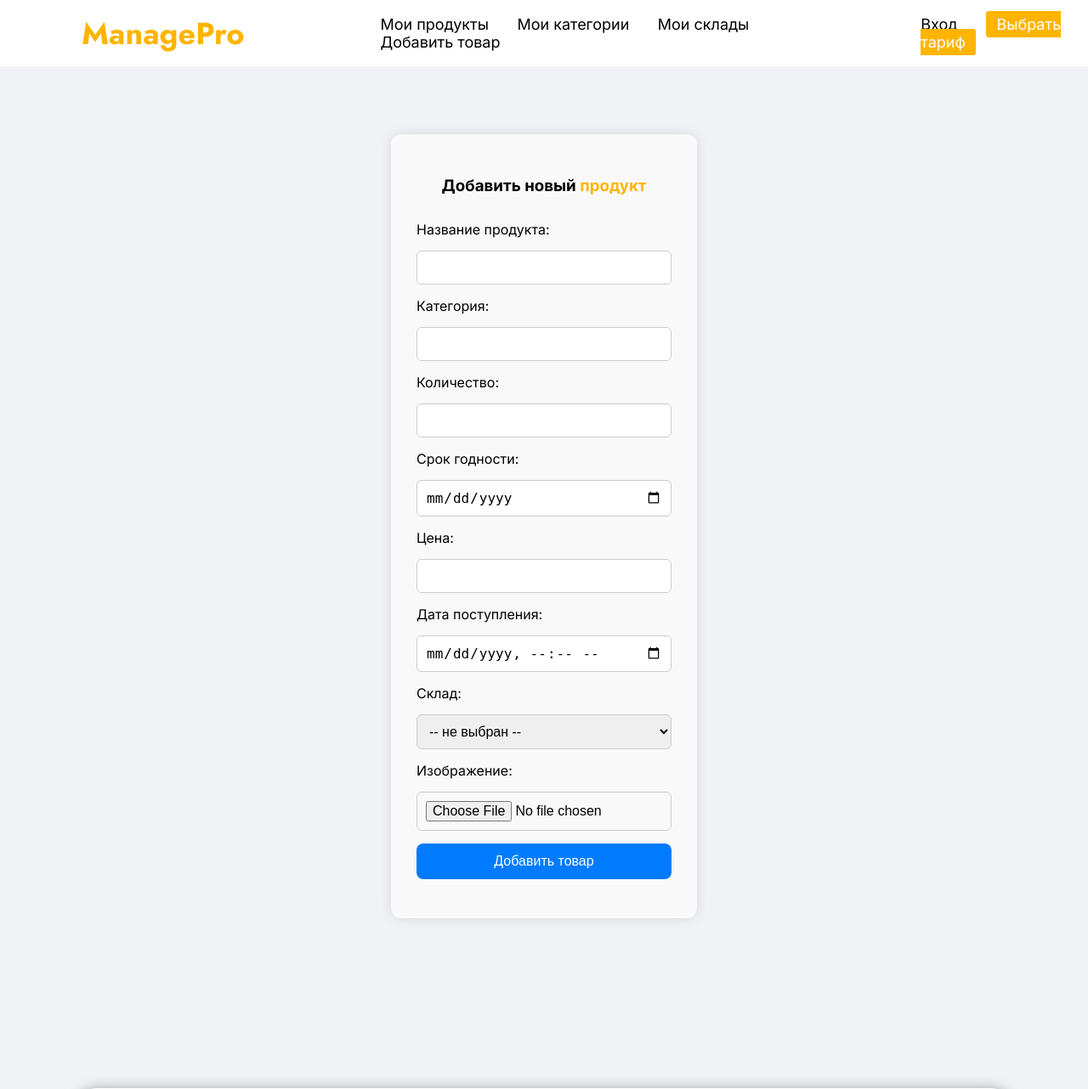
After one commit to Neumann96/ManagePro, a Django app: page //add_product in a window 1280 px wide. The commit adds this page. Shown: the top 1282 px of the page at 85% size. Run offline with Django 5.2, Linux system fonts and the light colour scheme; data that the repository does not hold is empty.

Commit message:
update someone styles

```diff
--- a/managepro/static/css/style.css
+++ b/managepro/static/css/style.css
@@ -46,9 +46,9 @@ li {
 
 .choose {
     text-decoration: none;
-    padding: 2px;
+    padding: 3px 10px;
     background-color: #ffb400;
-    border: 1px solid #ffb400;
+    border: 2px solid #ffb400;
     color: white;
     border-radius: 4px;
     transition: background-color 0.4s, color 0.4s;
@@ -621,8 +621,8 @@ hr {
 }
 
 .add-product-form {
-  max-width: 600px;
-  margin: 0 auto;
+  width: 300px;
+  margin: 80 auto;
   padding: 30px;
   background-color: #f9f9f9;
   border-radius: 12px;
@@ -631,7 +631,7 @@ hr {
 
 .add-product-form h3 {
   text-align: center;
-  margin-bottom: 20px;
+  margin-bottom: 30px;
 }
 
 .add-product-form form {
--- /dev/null
+++ b/managepro/templates/add_product.html
@@ -0,0 +1,40 @@
+{% extends 'base.html' %}
+
+{% block content %}
+<div class="add-product-form">
+  <h3>Добавить новый <span class="text-blue">продукт</span></h3>
+  <form method="post" enctype="multipart/form-data">
+    {% csrf_token %}
+    <label>Название продукта:</label>
+    <input type="text" name="productname" required>
+
+    <label>Категория:</label>
+    <input type="number" name="categoryid">
+
+    <label>Количество:</label>
+    <input type="number" name="quantity">
+
+    <label>Срок годности:</label>
+    <input type="date" name="expirydate">
+
+    <label>Цена:</label>
+    <input type="number" step="0.01" name="price">
+
+    <label>Дата поступления:</label>
+    <input type="datetime-local" name="datereceived">
+
+    <label>Склад:</label>
+    <select name="warehouseid">
+        <option value="">-- не выбран --</option>
+        {% for warehouse in warehouses %}
+            <option value="{{ warehouse.pk }}">{{ warehouse }}</option>
+        {% endfor %}
+    </select>
+
+    <label>Изображение:</label>
+    <input type="file" name="image">
+
+    <button type="submit" class="submit-button">Добавить товар</button>
+  </form>
+</div>
+{% endblock %}
--- a/managepro/templates/base.html
+++ b/managepro/templates/base.html
@@ -15,6 +15,7 @@
                 <li><a href="{% url 'view_products' %}" class="enter">Мои продукты</a></li>
                 <li><a href="{% url 'view_categories' %}" class="enter">Мои категории</a></li>
                 <li><a href="{% url 'view_warehouse' %}" class="enter">Мои склады</a></li>
+                <li><a href="{% url 'add_product' %}" class="enter">Добавить товар</a></li>
             </ul>
             <ul>
                 <li>
--- a/managepro/templates/main.html
+++ b/managepro/templates/main.html
@@ -14,6 +14,7 @@
                 <li><a href="{% url 'view_products' %}" class="enter">Мои продукты</a></li>
                 <li><a href="{% url 'view_categories' %}" class="enter">Мои категории</a></li>
                 <li><a href="{% url 'view_warehouse' %}" class="enter">Мои склады</a></li>
+                <li><a href="{% url 'add_product' %}" class="enter">Добавить товар</a></li>
             </ul>
             <ul>
                 <li>
--- a/managepro/urls.py
+++ b/managepro/urls.py
@@ -14,4 +14,5 @@ urlpatterns = [
     path('categories/', views.views_categories, name='view_categories'),
     path('warehouse/', views.warehouse_list, name='view_warehouse'),
     path('products/delete/<int:productid>/', views.delete_product, name='delete_product'),
+    path('/add_product', views.add_product, name='add_product')
 ] + static(settings.MEDIA_URL, document_root=settings.MEDIA_ROOT)
--- a/managepro/views.py
+++ b/managepro/views.py
@@ -13,37 +13,36 @@ def main_window(request):
 
 
 def views_products(request):
-    if request.method == "POST":
-        productname = request.POST.get("productname")
-        categoryid = request.POST.get("categoryid") or None
-        quantity = request.POST.get("quantity") or None
-        expirydate = request.POST.get("expirydate") or None
-        price = request.POST.get("price") or None
-        datereceived = request.POST.get("datereceived") or None
-        warehouseid_input = request.POST.get("warehouseid") or None
-        try:
-            warehouse = Warehouse.objects.get(pk=warehouseid_input) if warehouseid_input else None
-        except Warehouse.DoesNotExist:
-            warehouse = None
-        image = request.FILES.get("image")
-
-        product = Product(
-            productname=productname,
-            categoryid=Category.objects.get(pk=categoryid) if categoryid else None,
-            quantity=quantity,
-            expirydate=expirydate or None,
-            price=price,
-            datereceived=parse_datetime(datereceived) if datereceived else None,
-            warehouseid=warehouse,
-            image=image,
-        )
-        product.save()
-        return redirect('view_products')
-    warehouses = Warehouse.objects.all()
+    # if request.method == "POST":
+    #     productname = request.POST.get("productname")
+    #     categoryid = request.POST.get("categoryid") or None
+    #     quantity = request.POST.get("quantity") or None
+    #     expirydate = request.POST.get("expirydate") or None
+    #     price = request.POST.get("price") or None
+    #     datereceived = request.POST.get("datereceived") or None
+    #     warehouseid_input = request.POST.get("warehouseid") or None
+    #     try:
+    #         warehouse = Warehouse.objects.get(pk=warehouseid_input) if warehouseid_input else None
+    #     except Warehouse.DoesNotExist:
+    #         warehouse = None
+    #     image = request.FILES.get("image")
+    #
+    #     product = Product(
+    #         productname=productname,
+    #         categoryid=Category.objects.get(pk=categoryid) if categoryid else None,
+    #         quantity=quantity,
+    #         expirydate=expirydate or None,
+    #         price=price,
+    #         datereceived=parse_datetime(datereceived) if datereceived else None,
+    #         warehouseid=warehouse,
+    #         image=image,
+    #     )
+    #     product.save()
+    #     return redirect('view_products')
+    # warehouses = Warehouse.objects.all()
     products = Product.objects.filter(image__isnull=False).exclude(image='')
     return render(request, 'products.html', {
         'products': products,
-        'warehouses': warehouses
     })
 
 def views_categories(request):
@@ -92,3 +91,37 @@ def delete_product(request, productid):
         product = get_object_or_404(Product, productid=productid)
         product.delete()
     return redirect('view_products')
+
+def add_product(request):
+    if request.method == "POST":
+        productname = request.POST.get("productname")
+        categoryid = request.POST.get("categoryid") or None
+        quantity = request.POST.get("quantity") or None
+        expirydate = request.POST.get("expirydate") or None
+        price = request.POST.get("price") or None
+        datereceived = request.POST.get("datereceived") or None
+        warehouseid_input = request.POST.get("warehouseid") or None
+        try:
+            warehouse = Warehouse.objects.get(pk=warehouseid_input) if warehouseid_input else None
+        except Warehouse.DoesNotExist:
+            warehouse = None
+        image = request.FILES.get("image")
+
+        product = Product(
+            productname=productname,
+            categoryid=Category.objects.get(pk=categoryid) if categoryid else None,
+            quantity=quantity,
+            expirydate=expirydate or None,
+            price=price,
+            datereceived=parse_datetime(datereceived) if datereceived else None,
+            warehouseid=warehouse,
+            image=image,
+        )
+        product.save()
+        return redirect('view_products')
+    warehouses = Warehouse.objects.all()
+    products = Product.objects.filter(image__isnull=False).exclude(image='')
+    return render(request, 'add_product.html', {
+        'products': products,
+        'warehouses': warehouses
+    })
```
Also changed, not shown: managepro/templates/products.html (+0 -38 lines), media/product_images/16e9160f4c3c5dcc1f6f188bf21183fe.jpg (added), media/product_images/16e9160f4c3c5dcc1f6f188bf21183fe_YHW8ZiK.jpg (added).
